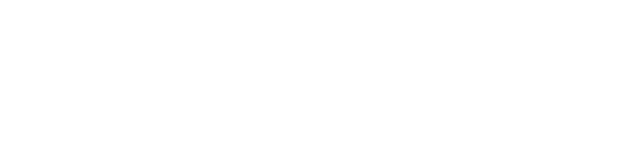
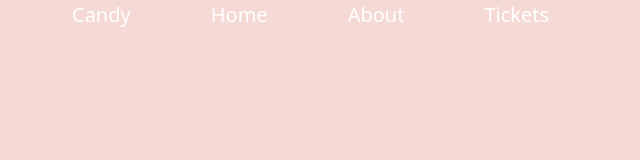
Before and after one commit to Portegaperalta/Museum-of-Candy-, a plain HTML site: page index.html in a window 1280 px wide. Shown: the whole page, without its empty margins (0-640 px from the left). Drawn offline with nearby package versions, Linux system fonts and the light colour scheme.

Commit message:
bootstrap links added

```diff
--- a/app.css
+++ b/app.css
@@ -0,0 +1,17 @@
+body {
+  margin: 0px;
+  background-color: #F5D9D5;
+}
+
+.top-navbar ul {
+  list-style-type: none;
+  display: flex;
+}
+
+.top-navbar a {
+  text-decoration: none;
+  color: #fff;
+  margin: 40px;
+  font-size: 20px;
+  text-transform: capitalize;
+}
--- a/index.html
+++ b/index.html
@@ -2,6 +2,8 @@
 <html lang="en">
 
 <head>
+  <link href="https://cdn.jsdelivr.net/npm/bootstrap@5.3.3/dist/css/bootstrap.min.css" rel="stylesheet"
+    integrity="sha384-QWTKZyjpPEjISv5WaRU9OFeRpok6YctnYmDr5pNlyT2bRjXh0JMhjY6hW+ALEwIH" crossorigin="anonymous">
   <link rel="stylesheet" href="app.css">
   <meta charset="UTF-8">
   <meta name="viewport" content="width=device-width, initial-scale=1.0">
@@ -9,8 +11,21 @@
 </head>
 
 <body>
-  <header></header>
+  <header>
+    <nav class="top-navbar">
+      <ul>
+        <li><a href="#">Candy</a></li>
+        <li><a href="#">Home</a></li>
+        <li><a href="#">About</a></li>
+        <li><a href="#">Tickets</a></li>
+      </ul>
+    </nav>
+  </header>
   <main></main>
+
+  <script src="https://cdn.jsdelivr.net/npm/bootstrap@5.3.3/dist/js/bootstrap.bundle.min.js"
+    integrity="sha384-YvpcrYf0tY3lHB60NNkmXc5s9fDVZLESaAA55NDzOxhy9GkcIdslK1eN7N6jIeHz"
+    crossorigin="anonymous"></script>
 </body>
 
 </html>
```
